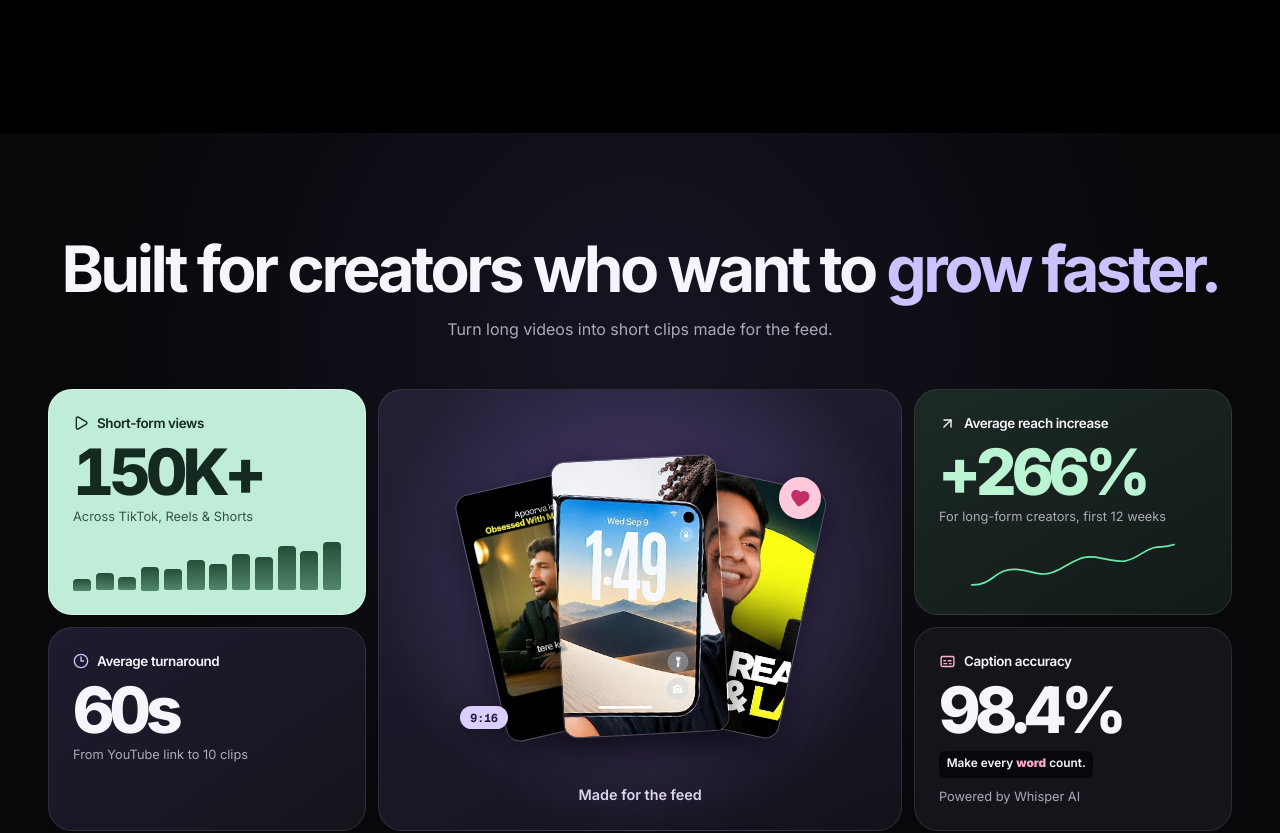
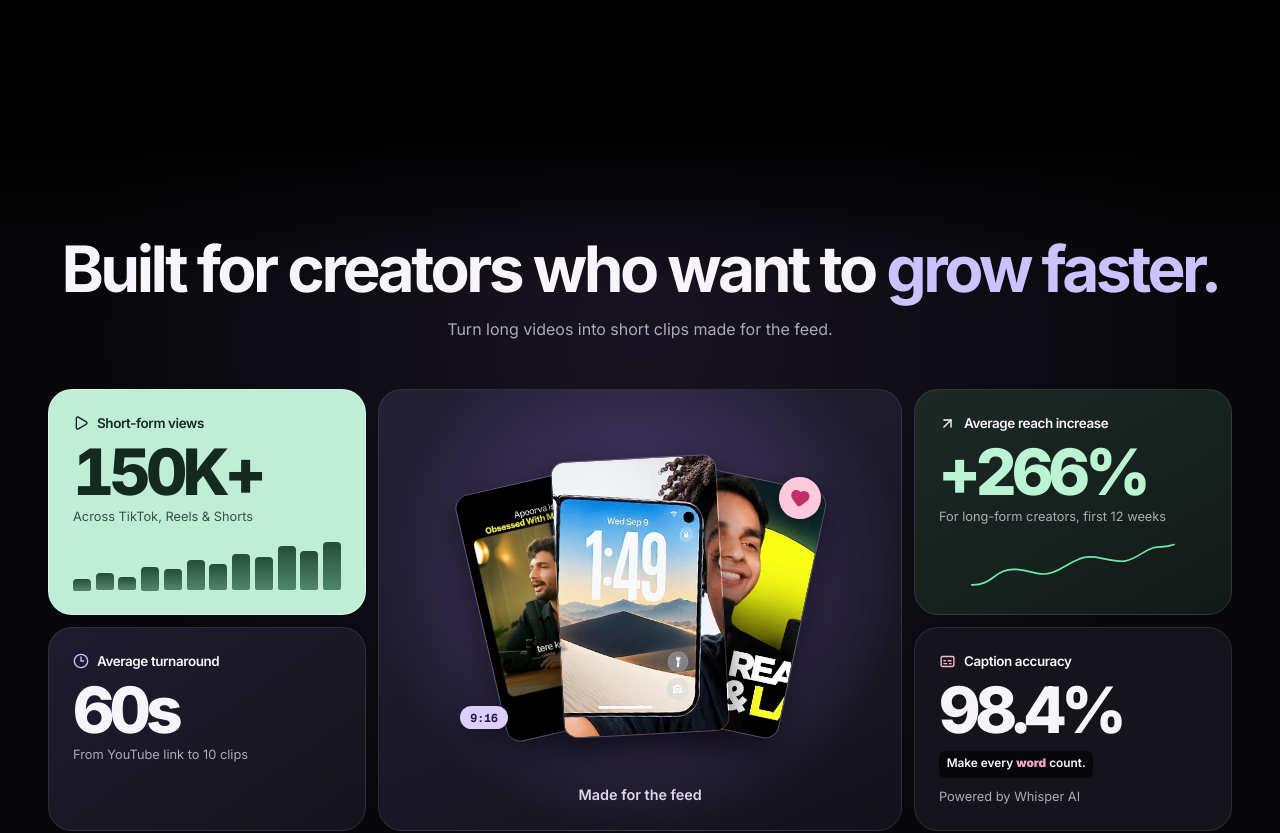
Before and after one commit to deeprajsharma592-sketch/RelatiVClips-MVP, a Next.js app in the folder frontend-next/: page / in a window 1280 px wide. Shown: the part 3820-4653 px from the top of the page. Built offline with nearby package versions, Linux system fonts and the light colour scheme; no server answers.

Commit message:
Blend timeline into creator stats

```diff
--- a/frontend-next/src/components/CreatorProof.module.css
+++ b/frontend-next/src/components/CreatorProof.module.css
@@ -2,7 +2,10 @@
   --mint: #baf4d2;
   --muted: #adaab8;
   --border: #ffffff19;
-  background: radial-gradient(ellipse at 50% 24%, #181322 0%, transparent 60%), #08080b;
+  background:
+    linear-gradient(to bottom, #000, transparent clamp(4rem, 12vw, 10rem)),
+    radial-gradient(ellipse at 50% 24%, #181322 0%, transparent 60%),
+    #08080b;
   color: #f7f5fb;
   padding: clamp(3.75rem, 8vw, 7rem) 1rem;
 }
```
